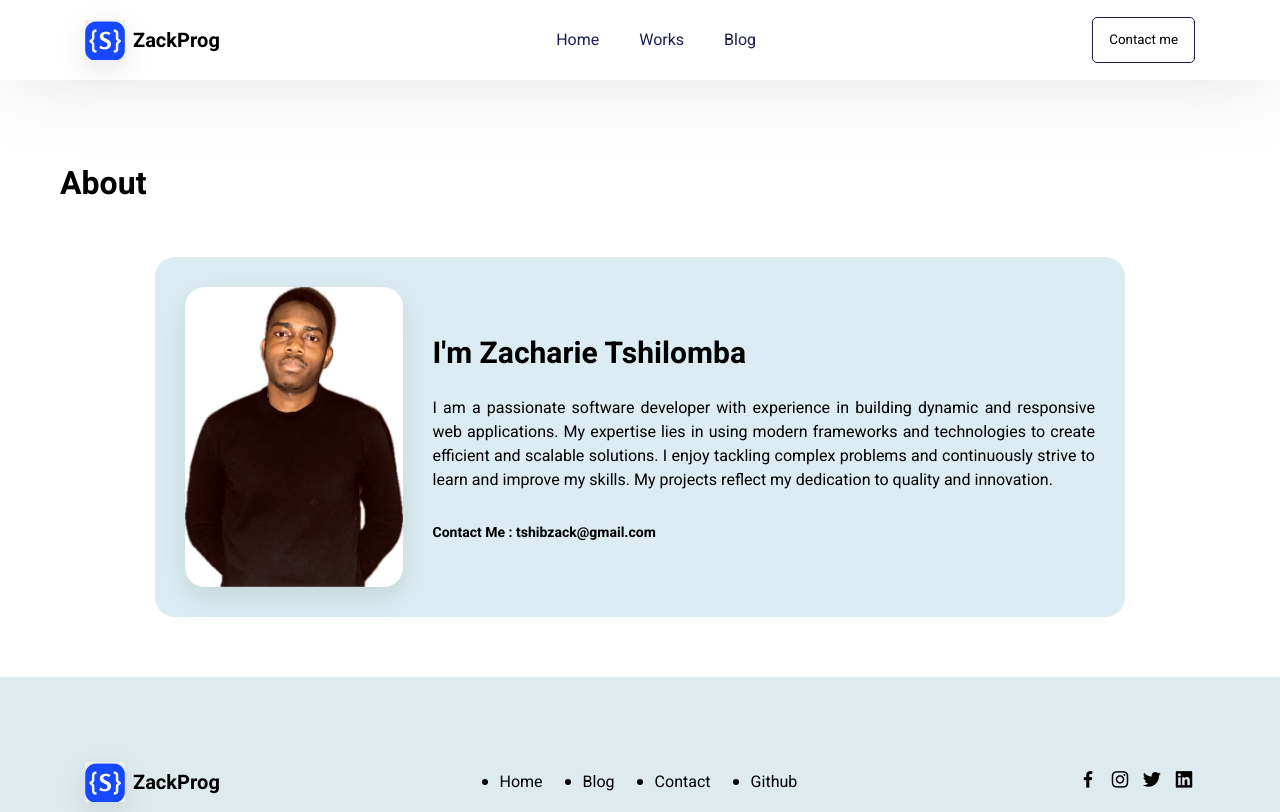
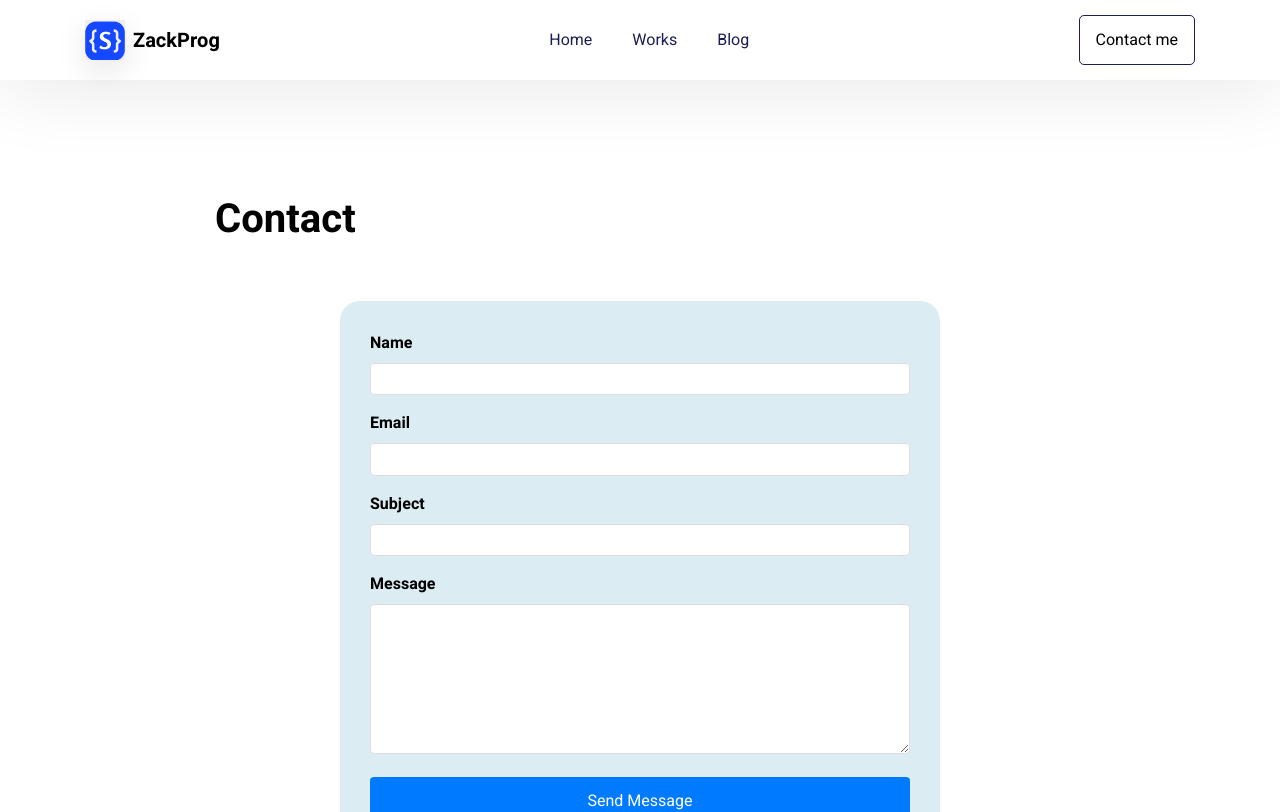
Before and after one commit to zack97/my_portfolio, a React (Vite) app: page /contact in a window 1280 px wide. Shown: the top 812 px of the page. Built offline with nearby package versions, Linux system fonts and the light colour scheme.

Commit message:
design email sending and reply

```diff
--- a/package.json
+++ b/package.json
@@ -10,6 +10,8 @@
     "preview": "vite preview"
   },
   "dependencies": {
+    "@emailjs/browser": "^4.4.1",
+    "emailjs-com": "^3.2.0",
     "react": "^18.3.1",
     "react-dom": "^18.3.1",
     "react-router-dom": "^6.25.1"
--- /dev/null
+++ b/src/components/Contact.css
@@ -0,0 +1,69 @@
+/* Contact.css */
+
+.content {
+  display: flex;
+  flex-direction: column;
+  align-items: center;
+  padding: 2rem;
+}
+
+.page-title {
+  font-size: 2.5rem;
+  margin-bottom: 2rem;
+}
+
+.container {
+  width: 100%;
+  max-width: 600px;
+  /* margin: 0 auto; */
+  /* padding: 10rem; */
+  /* border: 1px solid #ddd; */
+  border-radius: 8px;
+  background-color: red;
+}
+
+.contact-form {
+  display: flex;
+  flex-direction: column;
+  width: 100%;
+}
+
+.form-group {
+  margin-bottom: 1rem;
+}
+
+.form-group label {
+  display: block;
+  font-weight: bold;
+  margin-bottom: 0.5rem;
+}
+
+.form-group input,
+.form-group textarea {
+  width: 100%;
+  padding: 0.2rem;
+  border: 1px solid #ddd;
+  border-radius: 4px;
+  font-size: 1rem;
+  resize: vertical;
+  outline: none;
+}
+
+.form-group textarea {
+  min-height: 150px;
+}
+
+button {
+  padding: 0.75rem 1.5rem;
+  border: none;
+  border-radius: 4px;
+  background-color: #007bff;
+  color: white;
+  font-size: 1rem;
+  cursor: pointer;
+  transition: background-color 0.3s;
+}
+
+button:hover {
+  background-color: #0056b3;
+}
--- a/src/components/Contact.jsx
+++ b/src/components/Contact.jsx
@@ -1,32 +1,101 @@
-import React from "react";
-import logo from "../assets/zacklogo.png";
-import profile from "../assets/profile_image1.jpg";
+import React, { useState } from "react";
+import Header from "./Header";
 import Footer from "./Footer";
-import { Link } from "react-router-dom";
-import Header from "./Header";
+import emailjs from "@emailjs/browser";
+import "./Contact.css";
 
-const About = () => {
+const Contact = () => {
+  const [name, setName] = useState("");
+  const [email, setEmail] = useState("");
+  const [subject, setSubject] = useState("");
+  const [message, setMessage] = useState("");
+
+  const handleSubmit = (e) => {
+    e.preventDefault();
+
+    const templateParams = {
+      from_name: name,
+      from_email: email,
+      subject: subject,
+      message: message,
+    };
+
+    emailjs
+      .send(
+        "service_oaq5fhn", // Replace with your EmailJS service ID
+        "template_abcb0dc", // Replace with your EmailJS template ID
+        templateParams,
+        "b4j_WJ11JcUJkySWD" // Replace with your EmailJS public key
+      )
+      .then(
+        (response) => {
+          console.log("SUCCESS!", response.status, response.text);
+          alert("Message sent successfully!");
+          setName("");
+          setEmail("");
+          setSubject("");
+          setMessage("");
+        },
+        (err) => {
+          console.log("FAILED...", err);
+          alert("Failed to send the message, please try again.");
+        }
+      );
+  };
+
   return (
     <>
       <Header />
 
-      <h1 className="page-title">About</h1>
-
       <div className="content">
+        <h1 className="page-title">Contact</h1>
         <div className="container">
-          <img src={profile} alt="Profile" />
-          <div className="about">
-            <h2>I'm Zacharie Tshilomba</h2>
-            <p>
-              I am a passionate software developer with experience in building
-              dynamic and responsive web applications. My expertise lies in
-              using modern frameworks and technologies to create efficient and
-              scalable solutions. I enjoy tackling complex problems and
-              continuously strive to learn and improve my skills. My projects
-              reflect my dedication to quality and innovation.
-            </p>
-            <p className="email">Contact Me : tshibzack@gmail.com</p>
-          </div>
+          <form className="contact-form" onSubmit={handleSubmit}>
+            <div className="form-group">
+              <label htmlFor="name">Name</label>
+              <input
+                type="text"
+                id="name"
+                name="name"
+                value={name}
+                onChange={(e) => setName(e.target.value)}
+                required
+              />
+            </div>
+            <div className="form-group">
+              <label htmlFor="email">Email</label>
+              <input
+                type="email"
+                id="email"
+                name="email"
+                value={email}
+                onChange={(e) => setEmail(e.target.value)}
+                required
+              />
+            </div>
+            <div className="form-group">
+              <label htmlFor="subject">Subject</label>
+              <input
+                type="text"
+                id="subject"
+                name="subject"
+                value={subject}
+                onChange={(e) => setSubject(e.target.value)}
+                required
+              />
+            </div>
+            <div className="form-group">
+              <label htmlFor="message">Message</label>
+              <textarea
+                id="message"
+                name="message"
+                value={message}
+                onChange={(e) => setMessage(e.target.value)}
+                required
+              ></textarea>
+            </div>
+            <button type="submit">Send Message</button>
+          </form>
         </div>
       </div>
 
@@ -35,4 +104,4 @@ const About = () => {
   );
 };
 
-export default About;
+export default Contact;
--- a/src/components/Header.jsx
+++ b/src/components/Header.jsx
@@ -1,8 +1,10 @@
 import React, { useEffect } from "react";
-import { Link } from "react-router-dom";
+import { Link, useLocation } from "react-router-dom";
 import logo from "../assets/zacklogo.png";
 
 function Header() {
+  const location = useLocation();
+
   useEffect(() => {
     const menuButton = document.getElementById("menuButton");
     menuButton.addEventListener("click", openMenu);
@@ -17,6 +19,11 @@ function Header() {
     nav.classList.toggle("open");
   }
 
+  // Determine which route is active
+  const getClassName = (path) => {
+    return location.pathname === path ? "selected" : "";
+  };
+
   return (
     <nav>
       <div className="logo">
@@ -25,23 +32,23 @@ function Header() {
       </div>
       <ul>
         <li>
-          <Link to="/">
-            <span className="selected">Home</span>
+          <Link to="/" className={getClassName("/")}>
+            Home
           </Link>
         </li>
         <li>
-          <Link to="/works">
-            <span>Works</span>
+          <Link to="/works" className={getClassName("/works")}>
+            Works
           </Link>
         </li>
         {/* <li>
-          <Link to="/single-work">
-            <span>Single Work</span>
+          <Link to="/single-work" className={getClassName("/single-work")}>
+            Single Work
           </Link>
         </li> */}
         <li>
-          <Link to="/blog">
-            <span>Blog</span>
+          <Link to="/blog" className={getClassName("/blog")}>
+            Blog
           </Link>
         </li>
       </ul>
--- a/src/index.css
+++ b/src/index.css
@@ -23,6 +23,10 @@ img {
   width: 100%;
   background-color: gray;
   margin: 20px;
+}
+.selected {
+  font-weight: bold;
+  color: #007bff;
 }
 
 nav {
```
Also changed, not shown: 6 other files (tests, documents, lock files or other folders).
